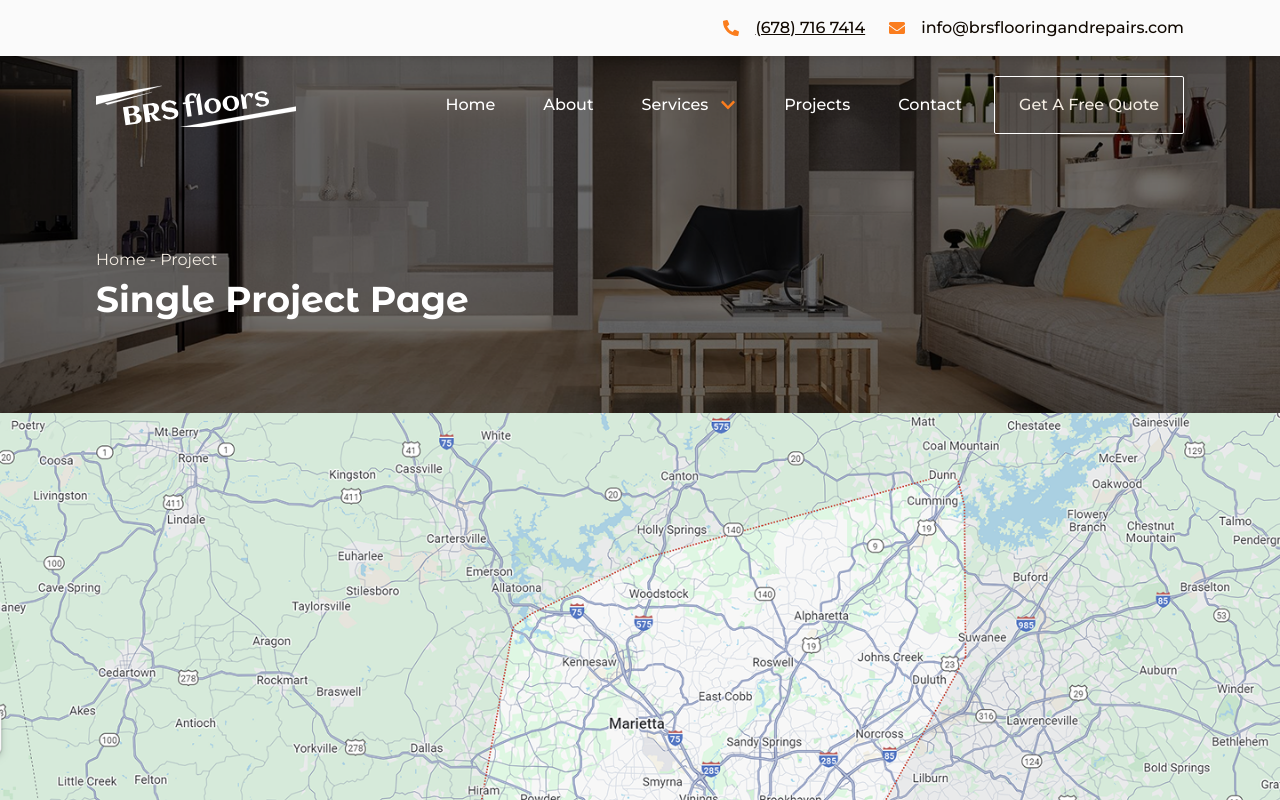
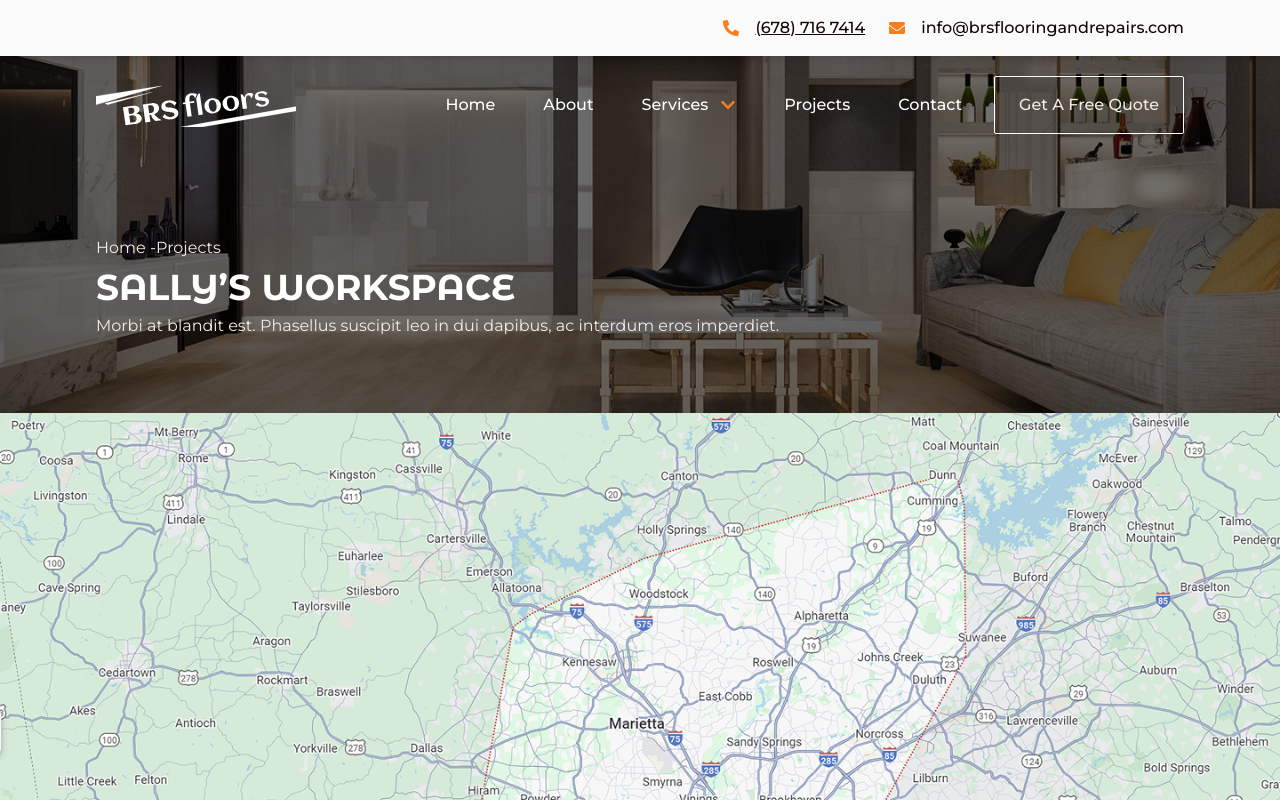
Before and after one commit to Tech-sensei/brs-flooring, a Next.js app: page /projects/1 in a window 1280 px wide. Shown: the top 800 px of the page. Built offline with nearby package versions, Linux system fonts and the light colour scheme.

Commit message:
working on the BRS pages...

```diff
--- a/src/app/about/page.jsx
+++ b/src/app/about/page.jsx
@@ -1,6 +1,7 @@
 "use client";
 
 import React from "react";
+import Link from "next/link";
 import { motion } from "framer-motion";
 import ContactSection from "@/components/views/ContactSection";
 import AboutSection from "@/components/views/AboutSection";
@@ -18,7 +19,6 @@ const AboutPage = () => {
         className="h-[413px] text-white-10 flex items-center lg:px-24 px-4 pt-[200px] pb-10 bg-no-repeat bg-center bg-cover"
         style={{
           backgroundImage: "url('/assets/images/homeHeroImg.png')",
-
         }}
       >
         <div className="flex flex-col items-start gap-4 w-[608px]">
@@ -28,9 +28,21 @@ const AboutPage = () => {
               initial="hidden"
               animate="visible"
               transition={{ duration: 0.8, delay: 0.2, ease: "easeOut" }}
-              className="text-white text-base font-sans font-normal leading-normal"
+              className="text-white-10 text-base font-sans font-normal leading-normal"
             >
-              Home - About Us
+              <Link
+                href="/"
+                className="text-white-10 text-base font-sans font-normal leading-normal hover:underline"
+              >
+                Home
+              </Link>{" "}
+              -
+              <Link
+                href="/about"
+                className="text-white-10 text-base font-sans font-normal leading-normal hover:underline"
+              >
+                About
+              </Link>{" "}
             </motion.p>
 
             <motion.h1
--- a/src/app/contact-us/page.jsx
+++ b/src/app/contact-us/page.jsx
@@ -1,6 +1,7 @@
 "use client";
 import React, { useState } from "react";
 import Image from "next/image";
+import Link from "next/link";
 import { motion } from "framer-motion";
 
 import {
@@ -113,7 +114,19 @@ const ContactUs = () => {
               transition={{ duration: 0.8, delay: 0.2, ease: "easeOut" }}
               className="text-white-10 text-base font-sans font-normal leading-normal"
             >
-              Home - Contact Us
+              <Link
+                href="/"
+                className="text-white-10 text-base font-sans font-normal leading-normal hover:underline"
+              >
+                Home
+              </Link>{" "}
+              -
+              <Link
+                href="/contact-us"
+                className="text-white-10 text-base font-sans font-normal leading-normal hover:underline"
+              >
+                Contact US
+              </Link>{" "}
             </motion.p>
 
             <motion.h1
--- a/src/app/projects/[id]/page.jsx
+++ b/src/app/projects/[id]/page.jsx
@@ -2,21 +2,28 @@
 
 import React from "react";
 import { motion } from "framer-motion";
+import Link from "next/link";
+import { useParams } from "next/navigation";
+import { projectsArr } from "@/components/views/ProjectSection";
 
-const ProjectPage = () => {
+const ProjectDetail = () => {
   const textVariants = {
     hidden: { opacity: 0, y: 50 },
     visible: { opacity: 1, y: 0 },
   };
+  const { id } = useParams();
 
+  const project = projectsArr.find((p) => p.id === Number(id));
+
+  if (!project) return <p>Project not found</p>;
   return (
     <section
-      className="h-[413px] text-white-10 flex items-center px-24 pt-[200px] pb-10 bg-no-repeat bg-center bg-cover"
+      className="h-[413px] text-white-10 flex items-center px-24 pt-[200px] pb-10 bg-no-repeat bg-center bg-cover w-full"
       style={{
         backgroundImage: "url('/assets/images/homeHeroImg.png')",
       }}
     >
-      <div className="flex flex-col items-start gap-4 w-[608px]">
+      <div className="flex flex-col items-start gap-4 w-[700px]">
         <div className="flex flex-col items-start w-full">
           <motion.p
             variants={textVariants}
@@ -25,7 +32,19 @@ const ProjectPage = () => {
             transition={{ duration: 0.8, delay: 0.2, ease: "easeOut" }}
             className="text-white-10 text-base font-sans font-normal leading-normal"
           >
-            Home - Project
+            <Link
+              href="/"
+              className="text-white-10 text-base font-sans font-normal leading-normal hover:underline"
+            >
+              Home
+            </Link>{" "}
+            -
+            <Link
+              href="/projects"
+              className="text-white-10 text-base font-sans font-normal leading-normal hover:underline"
+            >
+              Projects
+            </Link>{" "}
           </motion.p>
 
           <motion.h1
@@ -35,12 +54,22 @@ const ProjectPage = () => {
             transition={{ duration: 0.8, delay: 0.8, ease: "easeOut" }}
             className="text-white text-[36px] font-bold font-alt leading-normal"
           >
-            Single Project Page
+            {project.title}
           </motion.h1>
+
+          <motion.p
+            variants={textVariants}
+            initial="hidden"
+            animate="visible"
+            transition={{ duration: 0.8, delay: 0.8, ease: "easeOut" }}
+            className="text-white-10 text-base font-sans font-normal leading-normal"
+          >
+            {project.description}
+          </motion.p>
         </div>
       </div>
     </section>
   );
 };
 
-export default ProjectPage;
+export default ProjectDetail;
--- a/src/app/services/page.jsx
+++ b/src/app/services/page.jsx
@@ -1,6 +1,7 @@
 "use client";
 
 import React from "react";
+import Link from "next/link";
 import { motion } from "framer-motion";
 import { FaRegCheckCircle } from "react-icons/fa";
 import ServiceSection from "@/components/views/ServiceSection";
@@ -32,7 +33,19 @@ const ServicePage = () => {
               transition={{ duration: 0.8, delay: 0.2, ease: "easeOut" }}
               className="text-white-10 text-base font-sans font-normal leading-normal"
             >
-              Home - Service
+              <Link
+                href="/"
+                className="text-white-10 text-base font-sans font-normal leading-normal hover:underline"
+              >
+                Home
+              </Link>{" "}
+              -
+              <Link
+                href="/services"
+                className="text-white-10 text-base font-sans font-normal leading-normal hover:underline"
+              >
+                Services
+              </Link>{" "}
             </motion.p>
 
             <motion.h1
--- a/src/components/views/ProjectSection.jsx
+++ b/src/components/views/ProjectSection.jsx
@@ -1,5 +1,6 @@
 import React from "react";
 import Image from "next/image";
+import Link from "next/link";
 import {
   projectSecImg1,
   projectSecImg2,
@@ -8,7 +9,7 @@ import {
   projectSecImg5,
 } from "../../../public/assets/images";
 
-const projects = [
+export const projectsArr = [
   {
     id: 1,
     title: "SALLY’S WORKSPACE",
@@ -79,7 +80,33 @@ const ProjectSection = () => {
       {/* project grid list */}
       <div className="flex flex-col gap-8 items-start w-full">
         <div className="grid grid-cols-1 lg:grid-cols-[1fr_2fr] gap-8 w-full">
-          {projects.slice(0, 2).map((project, idx) => (
+          {projectsArr.slice(0, 2).map((project) => (
+            <Link key={project.id} href={`/projects/${project.id}`} passHref>
+              <figure className="relative w-full h-[400px] lg:h-[500px] overflow-hidden group">
+                <Image
+                  src={project.image}
+                  alt={project.title}
+                  layout="fill"
+                  objectFit="cover"
+                  className="rounded-lg transition-transform duration-300 ease-in-out group-hover:scale-101"
+                />
+                <div
+                  className={`absolute bottom-0 left-0 w-full p-6 rounded-b-lg transition-transform duration-300 ease-in-out translate-y-0 group-hover:-translate-y-2 ${project.overlayBg}`}
+                >
+                  <h2 className="text-white text-xl font-alt font-semibold leading-normal uppercase">
+                    {project.title}
+                  </h2>
+                  <p className="text-white text-base font-sans font-normal leading-normal">
+                    {project.description}
+                  </p>
+                </div>
+              </figure>
+            </Link>
+          ))}
+        </div>
+        <div className="grid grid-cols-1 lg:grid-cols-3 gap-8 w-full">
+          {projectsArr.slice(2, 5).map((project, idx) => (
+            <Link key={project.id} href={`/projects/${project.id}`} passHref>
               <figure
                 key={idx}
                 className="relative w-full h-[400px] lg:h-[500px] overflow-hidden group"
@@ -102,32 +129,7 @@ const ProjectSection = () => {
                   </p>
                 </div>
               </figure>
-          ))}
-        </div>
-        <div className="grid grid-cols-1 lg:grid-cols-3 gap-8 w-full">
-          {projects.slice(2, 5).map((project, idx) => (
-            <figure
-              key={idx}
-              className="relative w-full h-[400px] lg:h-[500px] overflow-hidden group"
-            >
-              <Image
-                src={project.image}
-                alt={project.title}
-                layout="fill"
-                objectFit="cover"
-                className="rounded-lg transition-transform duration-300 ease-in-out group-hover:scale-101"
-              />
-              <div
-                className={`absolute bottom-0 left-0 w-full p-6 rounded-b-lg transition-transform duration-300 ease-in-out translate-y-0 group-hover:-translate-y-2 ${project.overlayBg}`}
-              >
-                <h2 className="text-white text-xl font-alt font-semibold leading-normal uppercase">
-                  {project.title}
-                </h2>
-                <p className="text-white text-base font-sans font-normal leading-normal">
-                  {project.description}
-                </p>
-              </div>
-            </figure>
+            </Link>
           ))}
         </div>
       </div>
```
Lines whose indentation alone changed are shown as unchanged.
